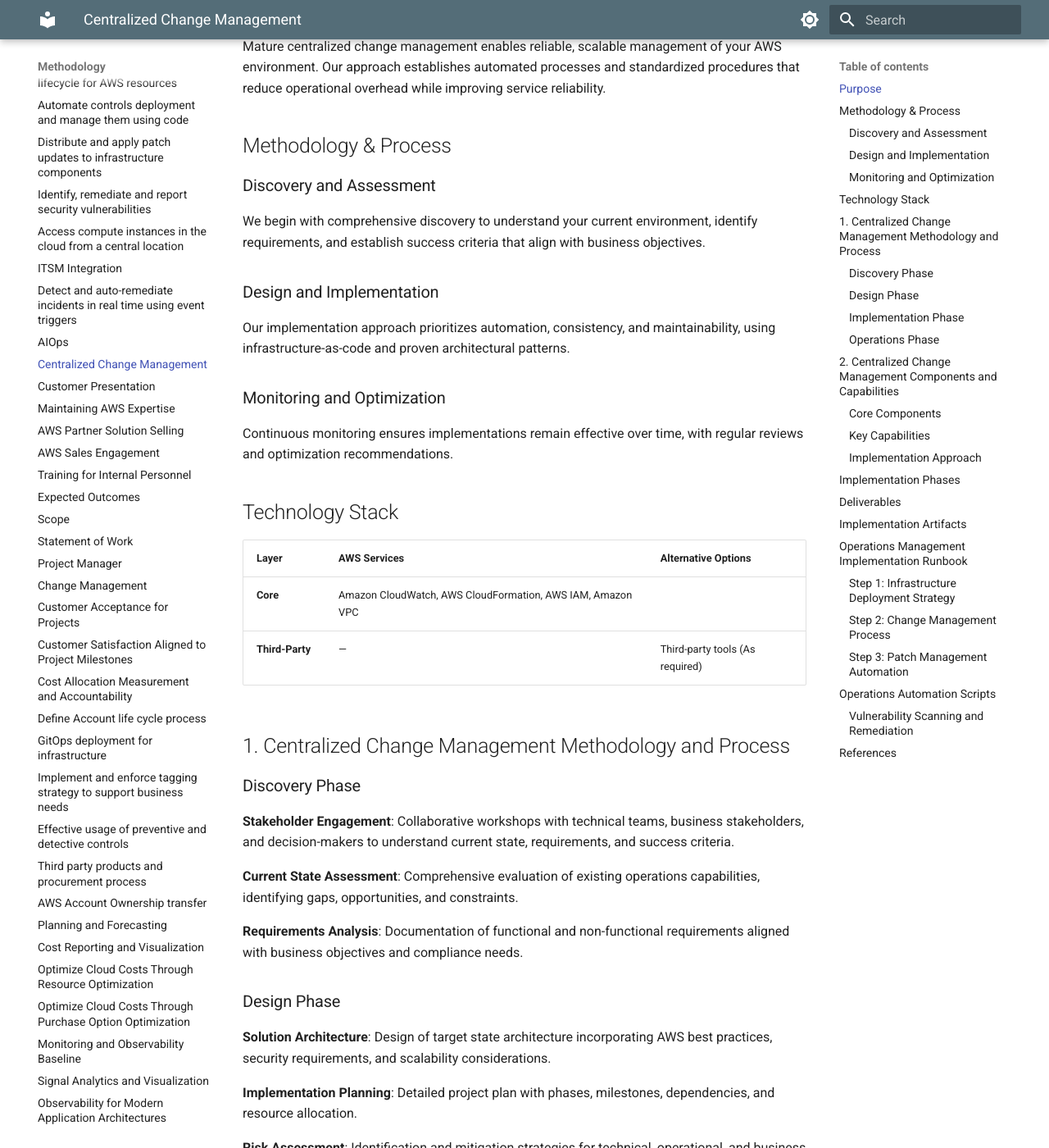
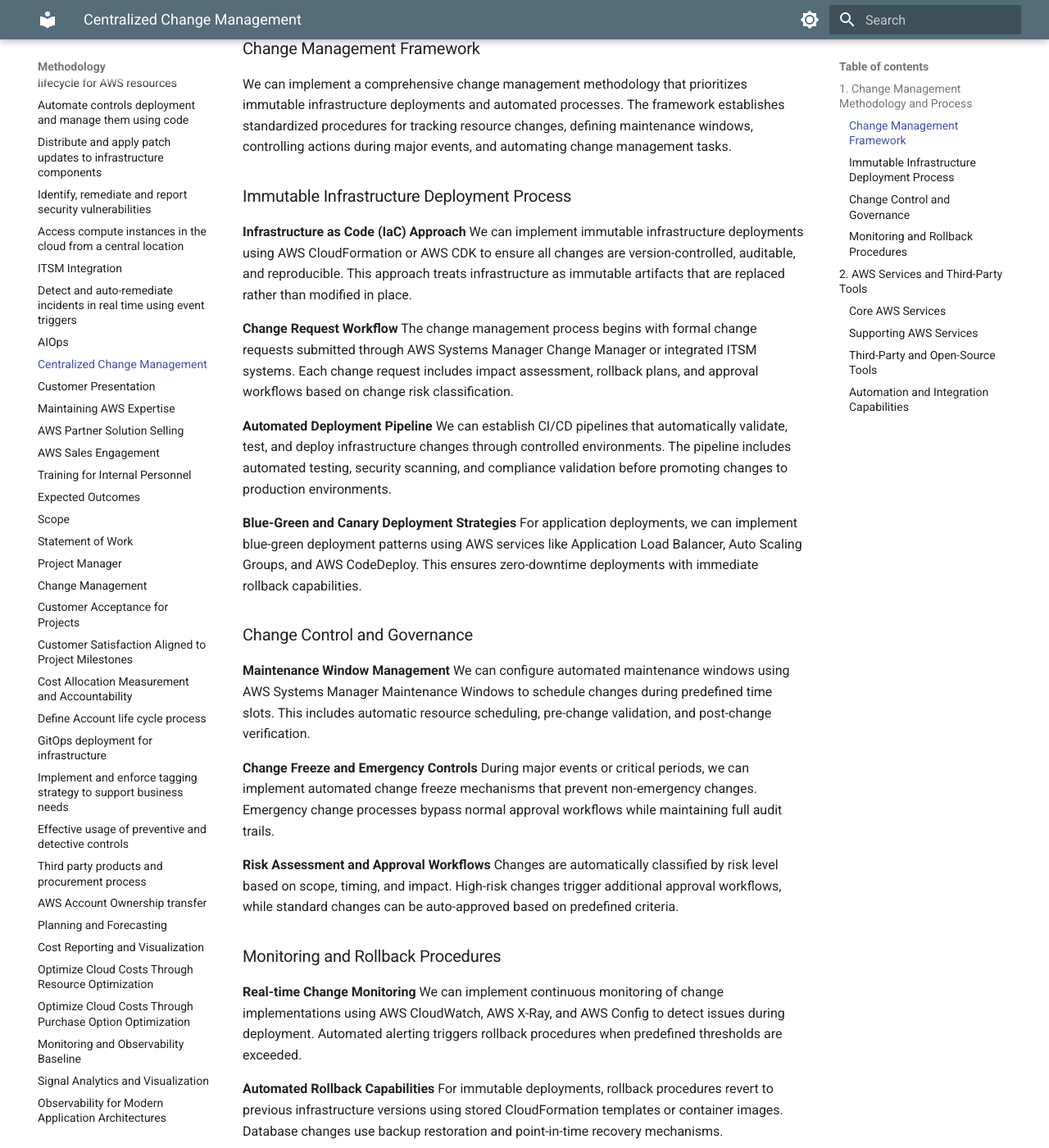
Before and after one commit to zircon-tech/cloud-ops-docs, an MkDocs documentation site: the page built from docs/centralized-change-management.md, in a window 1280 px wide and 1400 px high, scrolled down 235 px. Shown: the whole window at 82% size. Built offline with MkDocs 1.6.1 and Material for MkDocs 9.7.7, drawn with Linux system fonts in a browser that asks for light colours; some of the changed text lies outside the part shown.

````diff
--- a/docs/centralized-change-management.md
+++ b/docs/centralized-change-management.md
@@ -5,322 +5,99 @@
 
 # Centralized Change Management
 
-## Purpose
+## 1. Change Management Methodology and Process
 
-Mature centralized change management enables reliable, scalable management of your AWS environment. Our approach establishes automated processes and standardized procedures that reduce operational overhead while improving service reliability.
+### Change Management Framework
 
-## Methodology & Process
+We can implement a comprehensive change management methodology that prioritizes immutable infrastructure deployments and automated processes. The framework establishes standardized procedures for tracking resource changes, defining maintenance windows, controlling actions during major events, and automating change management tasks.
 
-### Discovery and Assessment
+### Immutable Infrastructure Deployment Process
 
-We begin with comprehensive discovery to understand your current environment, identify requirements, and establish success criteria that align with business objectives.
+**Infrastructure as Code (IaC) Approach**
+We can implement immutable infrastructure deployments using AWS CloudFormation or AWS CDK to ensure all changes are version-controlled, auditable, and reproducible. This approach treats infrastructure as immutable artifacts that are replaced rather than modified in place.
 
-### Design and Implementation
+**Change Request Workflow**
+The change management process begins with formal change requests submitted through AWS Systems Manager Change Manager or integrated ITSM systems. Each change request includes impact assessment, rollback plans, and approval workflows based on change risk classification.
 
-Our implementation approach prioritizes automation, consistency, and maintainability, using infrastructure-as-code and proven architectural patterns.
+**Automated Deployment Pipeline**
+We can establish CI/CD pipelines that automatically validate, test, and deploy infrastructure changes through controlled environments. The pipeline includes automated testing, security scanning, and compliance validation before promoting changes to production environments.
 
-### Monitoring and Optimization
+**Blue-Green and Canary Deployment Strategies**
+For application deployments, we can implement blue-green deployment patterns using AWS services like Application Load Balancer, Auto Scaling Groups, and AWS CodeDeploy. This ensures zero-downtime deployments with immediate rollback capabilities.
 
-Continuous monitoring ensures implementations remain effective over time, with regular reviews and optimization recommendations.
+### Change Control and Governance
 
+**Maintenance Window Management**
+We can configure automated maintenance windows using AWS Systems Manager Maintenance Windows to schedule changes during predefined time slots. This includes automatic resource scheduling, pre-change validation, and post-change verification.
 
+**Change Freeze and Emergency Controls**
+During major events or critical periods, we can implement automated change freeze mechanisms that prevent non-emergency changes. Emergency change processes bypass normal approval workflows while maintaining full audit trails.
 
-## Technology Stack
+**Risk Assessment and Approval Workflows**
+Changes are automatically classified by risk level based on scope, timing, and impact. High-risk changes trigger additional approval workflows, while standard changes can be auto-approved based on predefined criteria.
 
-| Layer | AWS Services | Alternative Options |
-|-------|--------------|--------------------|
-| **Core** | Amazon CloudWatch, AWS CloudFormation, AWS IAM, Amazon VPC | |
-| **Third-Party** | — | Third-party tools (As required) |
+### Monitoring and Rollback Procedures
 
+**Real-time Change Monitoring**
+We can implement continuous monitoring of change implementations using AWS CloudWatch, AWS X-Ray, and AWS Config to detect issues during deployment. Automated alerting triggers rollback procedures when predefined thresholds are exceeded.
 
-## 1. Centralized Change Management Methodology and Process
+**Automated Rollback Capabilities**
+For immutable deployments, rollback procedures revert to previous infrastructure versions using stored CloudFormation templates or container images. Database changes use backup restoration and point-in-time recovery mechanisms.
 
-### Discovery Phase
+## 2. AWS Services and Third-Party Tools
 
-**Stakeholder Engagement**: Collaborative workshops with technical teams, business stakeholders, and decision-makers to understand current state, requirements, and success criteria.
+### Core AWS Services
 
-**Current State Assessment**: Comprehensive evaluation of existing operations capabilities, identifying gaps, opportunities, and constraints.
+**AWS Systems Manager Change Manager**
+Provides centralized change request management with approval workflows, scheduling, and automated execution. Integrates with AWS Config for compliance validation and AWS CloudTrail for audit logging.
 
-**Requirements Analysis**: Documentation of functional and non-functional requirements aligned with business objectives and compliance needs.
+**AWS CloudFormation and AWS CDK**
+Enable infrastructure as code deployments with version control, template validation, and automated rollback capabilities. Support for nested stacks and cross-stack references for complex infrastructure management.
 
-### Design Phase
+**AWS CodePipeline and AWS CodeDeploy**
+Facilitate automated deployment pipelines with multi-stage promotion, testing integration, and deployment strategy management including blue-green and canary deployments.
 
-**Solution Architecture**: Design of target state architecture incorporating AWS best practices, security requirements, and scalability considerations.
+**AWS Config and AWS CloudTrail**
+Provide configuration compliance monitoring and comprehensive audit trails for all change activities. Enable automated compliance validation and change impact analysis.
 
-**Implementation Planning**: Detailed project plan with phases, milestones, dependencies, and resource allocation.
+### Supporting AWS Services
 
-**Risk Assessment**: Identification and mitigation strategies for technical, operational, and business risks.
+**AWS Systems Manager Maintenance Windows**
+Automate scheduling and execution of maintenance activities during predefined time periods with resource grouping and task orchestration capabilities.
 
-### Implementation Phase
+**AWS EventBridge and AWS Lambda**
+Enable event-driven change management workflows with automated responses to configuration changes, compliance violations, and operational events.
 
-**Iterative Deployment**: Phased implementation approach with regular checkpoints and validation gates.
+**AWS Step Functions**
+Orchestrate complex change workflows with conditional logic, error handling, and human approval integration for multi-step change processes.
 
-**Testing and Validation**: Comprehensive testing including functional, performance, security, and user acceptance testing.
+**AWS Image Builder and Amazon EC2 Image Builder**
+Create and manage immutable AMI images with automated patching, security hardening, and compliance validation for consistent infrastructure deployments.
 
-**Documentation and Training**: Knowledge transfer through documentation, training sessions, and hands-on workshops.
+### Third-Party and Open-Source Tools
 
-### Operations Phase
+**GitOps Integration**
+We can integrate with GitOps tools like ArgoCD, Flux, or Jenkins to manage infrastructure changes through Git-based workflows with automated synchronization and drift detection.
 
-**Monitoring and Support**: Ongoing monitoring, incident response, and continuous improvement processes.
+**ITSM Platform Integration**
+Integration capabilities with ServiceNow, Remedy, Jira Service Management, and other ITSM platforms for change request management, approval workflows, and incident correlation.
 
-**Optimization**: Regular reviews and optimization recommendations based on usage patterns and performance metrics.
+**Monitoring and Observability Tools**
+Integration with third-party monitoring solutions like Datadog, New Relic, or Splunk for enhanced change impact analysis and rollback trigger mechanisms.
 
+**Configuration Management Tools**
+Support for Terraform, Ansible, and Puppet for organizations with existing configuration management investments, providing hybrid deployment capabilities.
 
-## 2. Centralized Change Management Components and Capabilities
+**Container Orchestration Platforms**
+Integration with Amazon EKS, Amazon ECS, and third-party Kubernetes distributions for containerized application change management with rolling updates and canary deployments.
 
-### Core Components
+### Automation and Integration Capabilities
 
-- **Primary Services**: Main AWS services used for centralized change management implementation
-- **Supporting Services**: Additional AWS services for enhanced functionality
-- **Third-party Integrations**: External tools and platforms supported
-- **Custom Components**: Developed solutions for specific requirements
+**API-Driven Change Management**
+All change management processes expose RESTful APIs for integration with existing enterprise tools, custom applications, and automated workflows.
 
-### Key Capabilities
+**Webhook and Event Integration**
+Support for webhook-based integrations and event-driven architectures that trigger change management workflows based on external events or system conditions.
 
-- **Automation**: Streamlined processes and workflows
-- **Monitoring**: Comprehensive visibility and alerting
-- **Security**: Built-in security controls and compliance
-- **Scalability**: Elastic resource allocation and performance
-- **Integration**: Seamless connectivity with existing systems
-
-### Implementation Approach
-
-The solution follows AWS Well-Architected principles with emphasis on operations best practices and operational excellence.
-
-
-
-## Implementation Phases
-
-| Phase | Duration | Key Activities | Deliverables |
-|-------|----------|----------------|--------------|
-| 1. Discovery | 1-2 weeks | Requirements gathering, current state assessment | Discovery document, requirements matrix |
-| 2. Design | 2-3 weeks | Architecture design, tool selection, process definition | Design document, implementation plan |
-| 3. Implementation | 3-6 weeks | Deployment, configuration, testing, validation | Working solution, documentation |
-| 4. Knowledge Transfer | 1 week | Training, handover, ongoing support planning | Training materials, runbooks |
-
-## Deliverables
-
-1. **Centralized Change Management Methodology Document** (this document)
-2. **Implementation Runbook** (see Implementation Artifacts section)
-3. **Infrastructure as Code** templates (see Implementation Artifacts section)
-4. **Configuration Standards** and baseline policies (see Implementation Artifacts section)
-5. **Knowledge Transfer Session** recording and materials
-
-## Implementation Artifacts
-
-
-## Operations Management Implementation Runbook
-
-### Step 1: Infrastructure Deployment Strategy
-
-```yaml
-# deployment-pipeline.yaml
-name: Infrastructure Deployment Pipeline
-on:
-  push:
-    branches: [main]
-    paths: ['infrastructure/**']
-
-jobs:
-  deploy:
-    runs-on: ubuntu-latest
-    steps:
-      - uses: actions/checkout@v3
-
-      - name: Configure AWS credentials
-        uses: aws-actions/configure-aws-credentials@v2
-        with:
-          role-to-assume: arn:aws:iam::ACCOUNT:role/GitHubActionsRole
-
-      - name: Terraform Plan
-        run: |
-          cd infrastructure/
-          terraform init
-          terraform plan -out=tfplan
-
-      - name: Terraform Apply
-        if: github.ref == 'refs/heads/main'
-        run: |
-          terraform apply tfplan
-```
-
-### Step 2: Change Management Process
-
-```bash
-#!/bin/bash
-# change-management-workflow.sh
-
-# 1. Create change request
-aws ssm create-ops-item \
-    --title "Infrastructure Change Request" \
-    --description "Deploy new application version" \
-    --priority 3 \
-    --source "ChangeManagement" \
-    --operational-data '{
-        "ChangeType": {"Value": "Standard"},
-        "Environment": {"Value": "Production"},
-        "RiskLevel": {"Value": "Medium"}
-    }'
-
-# 2. Immutable infrastructure deployment
-aws imagebuilder start-image-pipeline-execution \
-    --image-pipeline-arn "arn:aws:imagebuilder:region:account:image-pipeline/golden-ami"
-
-# 3. Blue-green deployment
-aws elbv2 modify-target-group \
-    --target-group-arn "arn:aws:elasticloadbalancing:region:account:targetgroup/blue-targets" \
-    --health-check-path "/health"
-```
-
-### Step 3: Patch Management Automation
-
-```python
-# patch-management.py
-import boto3
-from datetime import datetime, timedelta
-
-def create_patch_baseline():
-    ssm = boto3.client('ssm')
-
-    # Create custom patch baseline
-    response = ssm.create_patch_baseline(
-        Name='Production-Patch-Baseline',
-        OperatingSystem='AMAZON_LINUX_2',
-        ApprovalRules={
-            'PatchRules': [
-                {
-                    'PatchFilterGroup': {
-                        'PatchFilters': [
-                            {
-                                'Key': 'CLASSIFICATION',
-                                'Values': ['Security', 'Critical']
-                            }
-                        ]
-                    },
-                    'ApproveAfterDays': 0,
-                    'ComplianceLevel': 'CRITICAL'
-                },
-                {
-                    'PatchFilterGroup': {
-                        'PatchFilters': [
-                            {
-                                'Key': 'CLASSIFICATION',
-                                'Values': ['Important', 'Recommended']
-                            }
-                        ]
-                    },
-                    'ApproveAfterDays': 7,
-                    'ComplianceLevel': 'HIGH'
-                }
-            ]
-        }
-    )
-
-    return response['BaselineId']
-
-def schedule_patch_deployment():
-    ssm = boto3.client('ssm')
-
-    # Schedule maintenance window for patching
-    response = ssm.create_maintenance_window(
-        Name='Production-Patch-Window',
-        Description='Automated patching for production systems',
-        Schedule='cron(0 2 ? * SUN *)',  # Every Sunday at 2 AM
-        Duration=4,  # 4-hour window
-        Cutoff=1,    # Stop 1 hour before end
-        AllowUnassociatedTargets=False
-    )
-
-    return response['WindowId']
-```
-
-
-## Operations Automation Scripts
-
-### Vulnerability Scanning and Remediation
-
-```python
-# vulnerability-management.py
-import boto3
-import json
-
-def scan_and_remediate():
-    inspector = boto3.client('inspector2')
-    ssm = boto3.client('ssm')
-
-    # Get vulnerability findings
-    findings = inspector.list_findings(
-        filterCriteria={
-            'severity': ['HIGH', 'CRITICAL'],
-            'findingStatus': ['ACTIVE']
-        }
-    )
-
-    for finding in findings['findings']:
-        if finding['type'] == 'PACKAGE_VULNERABILITY':
-            # Automated remediation for package vulnerabilities
-            instance_id = finding['resources'][0]['id']
-
-            # Execute remediation script
-            response = ssm.send_command(
-                InstanceIds=[instance_id],
-                DocumentName='AWS-RunShellScript',
-                Parameters={
-                    'commands': [
-                        'sudo yum update -y',
-                        'sudo systemctl restart application'
-                    ]
-                }
-            )
-
-### ITSM Integration
-
-```python
-# itsm-integration.py
-import boto3
-import requests
-import json
-
-def create_service_now_incident(alarm_data):
-    # ServiceNow API integration
-    url = 'https://company.service-now.com/api/now/table/incident'
-    headers = {
-        'Content-Type': 'application/json',
-        'Authorization': 'Basic ' + base64_encoded_credentials
-    }
-
-    incident_data = {
-        'short_description': f"AWS CloudWatch Alarm: {alarm_data['AlarmName']}",
-        'description': alarm_data['NewStateReason'],
-        'urgency': '2',  # High
-        'impact': '2',   # Medium
-        'category': 'Cloud Infrastructure',
-        'subcategory': 'Monitoring Alert'
-    }
-
-    response = requests.post(url, headers=headers, data=json.dumps(incident_data))
-    return response.json()
-
-def lambda_handler(event, context):
-    # Process CloudWatch alarm via SNS
-    alarm_data = json.loads(event['Records'][0]['Sns']['Message'])
-
-    if alarm_data['NewStateValue'] == 'ALARM':
-        incident = create_service_now_incident(alarm_data)
-        print(f"Created ServiceNow incident: {incident['result']['number']}")
-
-        # Update alarm description with incident number
-        cloudwatch = boto3.client('cloudwatch')
-        cloudwatch.put_metric_alarm(
-            AlarmName=alarm_data['AlarmName'],
-            AlarmDescription=f"ServiceNow: {incident['result']['number']}"
-        )
-```
-
-## References
-
-[1] [AWS Systems Manager Change Manager](https://docs.aws.amazon.com/systems-manager/latest/userguide/change-manager.html)
-
----
-
-*Last updated: 02 Jul 2025*
+**Custom Workflow Extensions**
+Extensible framework for custom change management workflows, approval processes, and integration with organization-specific tools and procedures.
````
